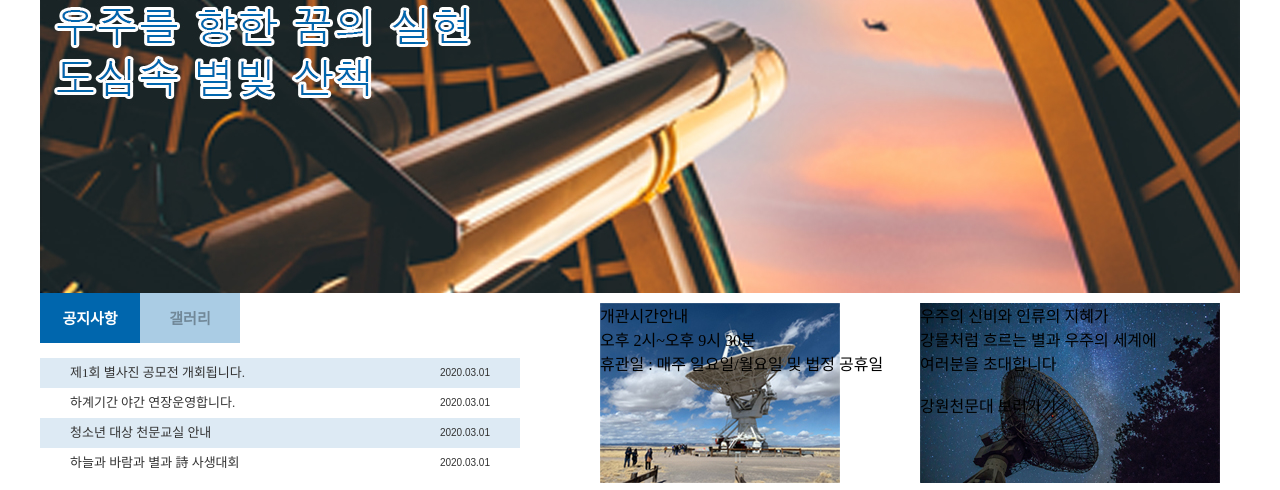
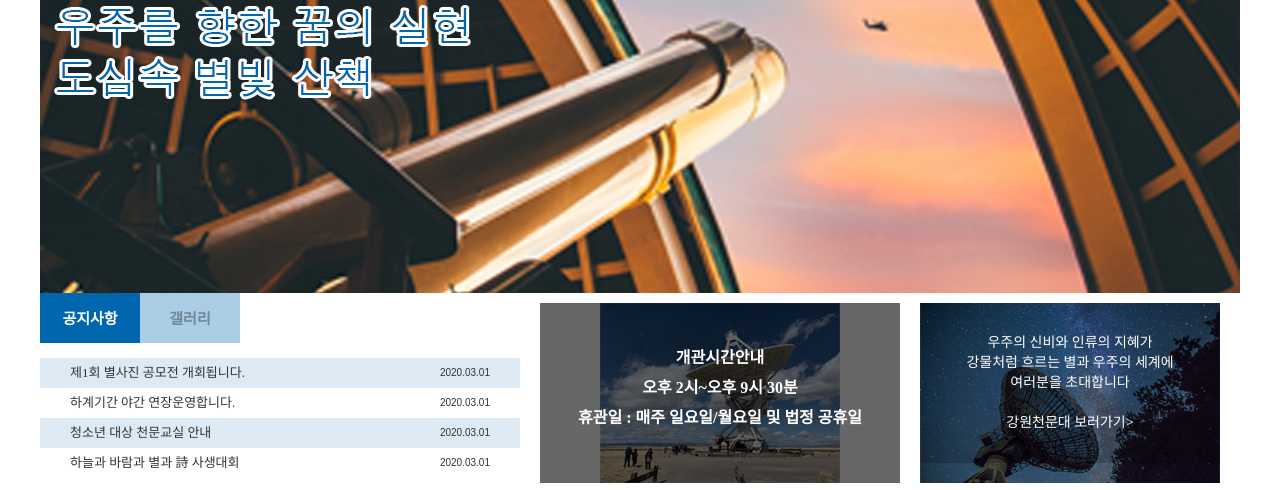
Before and after one commit to DoCheonGong/observatory-website, a plain HTML site: page index.html in a window 1280 px wide. Shown: the part 107-597 px from the top of the page. Drawn offline with Linux system fonts and the light colour scheme.

Commit message:
2023.05.23 - Fixed text style

```diff
--- a/index.html
+++ b/index.html
@@ -20,7 +20,7 @@
             별 하나에 추억과 사랑과 쓸쓸함과 동경과 시와, 어머니를 그렸던
             시인처럼 별과 같은 마음을 가진 분들은 참여해주세요.
         </p>
-        <button id="close">Close</button><!--<a href=""></a>-->
+        <button id="close">x 닫기</button>
     </aside>
     <header>
         <div class="inner">
@@ -109,12 +109,14 @@
                 </p>
             </article>
             <article class="shortcut">
+                <a href="#">
                     <p>
                         우주의 신비와 인류의 지혜가<br>
                         강물처럼 흐르는 별과 우주의 세계에<br>
                         여러분을 초대합니다<br><br>
                         강원천문대 보러가기>
                     </p>
+                </a>
             </article>
         </div>
     </section>
--- a/main.js
+++ b/main.js
@@ -45,7 +45,7 @@ $(document).ready(function () {
     }, 3000);
 
     /* popup */
-    $("#notice ul li a").on("click", function () {
+    $("#notice ul li").eq(0).on("click", function () {
         $(".popup").show();
         //$(".popup").css("display", "block");
     })
--- a/style.css
+++ b/style.css
@@ -25,7 +25,7 @@ a {
     width: 500px;
     min-height: 200px;
     background-color: #f8f8f8;
-    border: 2px solid #000;
+    border: 2px solid #0066ad;
     border-radius: 5px;
     padding: 20px;
     z-index: 10;
@@ -45,11 +45,11 @@ a {
 
 .popup button {
     position: absolute;
-    bottom: 20px;
+    bottom: 15px;
     right: 20px;
     border: none;
     outline: none;
-    background-color: #333;
+    background-color: #0066ad;
     padding: 5px 10px;
     color: #eee;
     cursor: pointer;
@@ -110,7 +110,6 @@ header .inner h1 {
 .sub>li>a {
     display: block;
     width: 150px;
-    /* #gnb와 같은 width를 가지도록 한다 */
     height: 30px;
     font: bold 12px/30px "돋움";
     color: #fff;
@@ -184,19 +183,6 @@ header .inner h1 {
     color: #0005;
 }
 
-/*
-.board .tab li a {
-    display: block;
-    padding: 10px;
-    font-size: 14px;
-    color: #f8f8f8;
-    font-weight: bold;
-    border: 1px solid #333;
-}
-.board .tab li:nth-of-type(1) a {
-    border-right: none;
-}
-*/
 .board .tab li.on {
     background-color: #0066ad;
 }
@@ -209,7 +195,6 @@ header .inner h1 {
     width: 100%;
     height: 150px;
     position: relative;
-    /* calc로 정확한 높이 지정 */
 }
 
 .content div {
@@ -305,12 +290,23 @@ header .inner h1 {
     background-size: 240px;
 }
 
-.banner p {}
+.banner p {
+    margin-left: -60px;
+    padding: 40px 10px;
+    width: 360px;
+    font: bold 16px/30px "돋움";
+    text-align: center;
+    background-color: #0009;
+    color: #fff;
+}
 
 /* shortcut */
 .shortcut {
     flex: 1;
     display: flex;
+}
+
+.shortcut a {
     width: 300px;
     height: 180px;
     background-image: url(./images/shortcut.jpg);
@@ -319,9 +315,12 @@ header .inner h1 {
     background-size: 300px;
 }
 
-.shortcut a span {
-    font-size: 12px;
+.shortcut a p {
+    background-color: #0003;
+    padding: 30px;
+    font: 14px/20px "돋움";
     text-align: center;
+    color: #fff;
 }
 
 /* footer */
```
Lines whose indentation alone changed are shown as unchanged.
